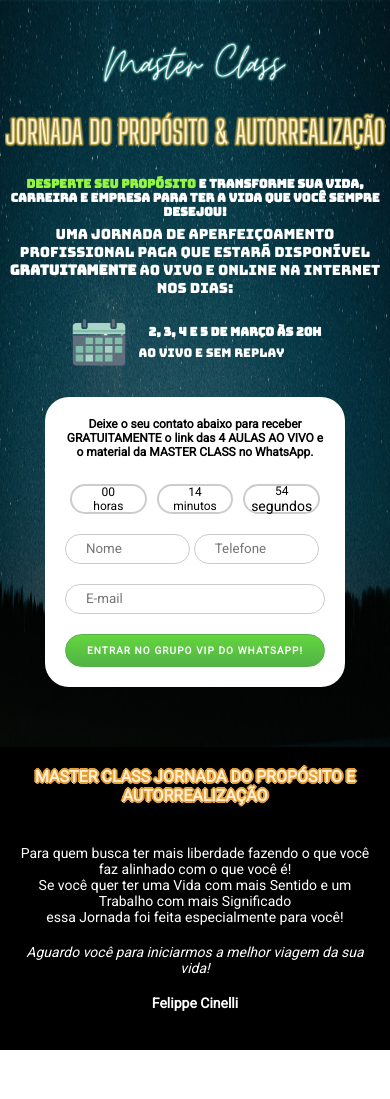
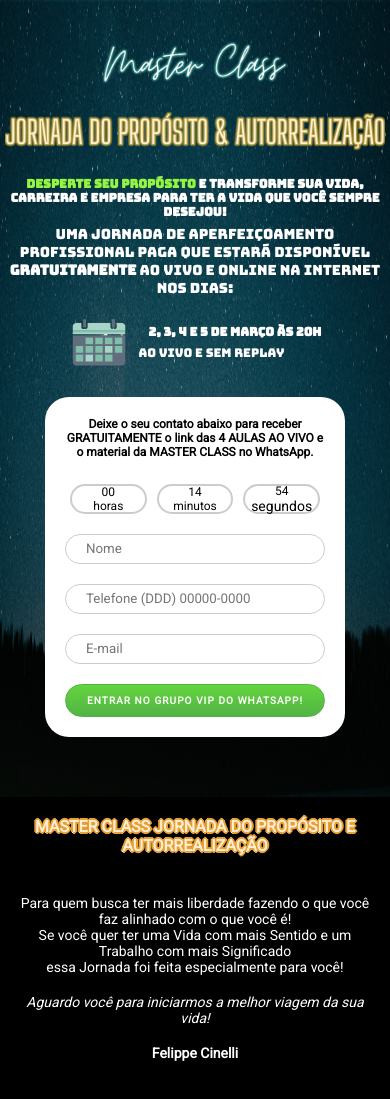
Before and after one commit to renanlimabl/sendEmailPHPAjax, a PHP site: page / in a window 390 px wide. Shown: the top 1099 px of the page. Run offline with PHP 8.4, Linux system fonts and the light colour scheme.

Commit message:
add alteraçoes

```diff
--- a/index.php
+++ b/index.php
@@ -49,7 +49,7 @@
             </div>
             <form method="POST" action="sendmail.php" id="form">
               <input type="text" name="nome" placeholder="Nome" required>
-              <input type="text" name="telefone" placeholder="Telefone" required>
+              <input type="text" name="telefone" placeholder="Telefone (DDD) 00000-0000" required>
               <input type="email" name="email" placeholder="E-mail" required>
               <input id="button" type="submit" name="send" value="ENTRAR NO GRUPO VIP DO WHATSAPP!"/>
             </form>
--- a/sendmail.php
+++ b/sendmail.php
@@ -19,7 +19,7 @@ $message.='</body></html>';
 
 
 $to=$email;
-$from='renanlimabl@gmail.com';
+$from='contato.felippecinelli@gmail.com';
 $subject='Novo e-mail!';
 $headers = "From: " . $from . "\r\n";
 $headers .= "Reply-To: ". strip_tags($from) . "\r\n";
--- a/style.css
+++ b/style.css
@@ -377,9 +377,6 @@ footer p {
     margin: 15px auto 0;
   }
 
-
-
-
   .felippe .description p {
     max-width: 300px;
   }
@@ -448,11 +445,6 @@ footer p {
     height: 30px;
   }
 
-  .form .email input[type="text"] {
-    display: inline-block;
-    width: 48%;
-  }
-
   .form .email #button {
     padding: 10px;
   }
```
